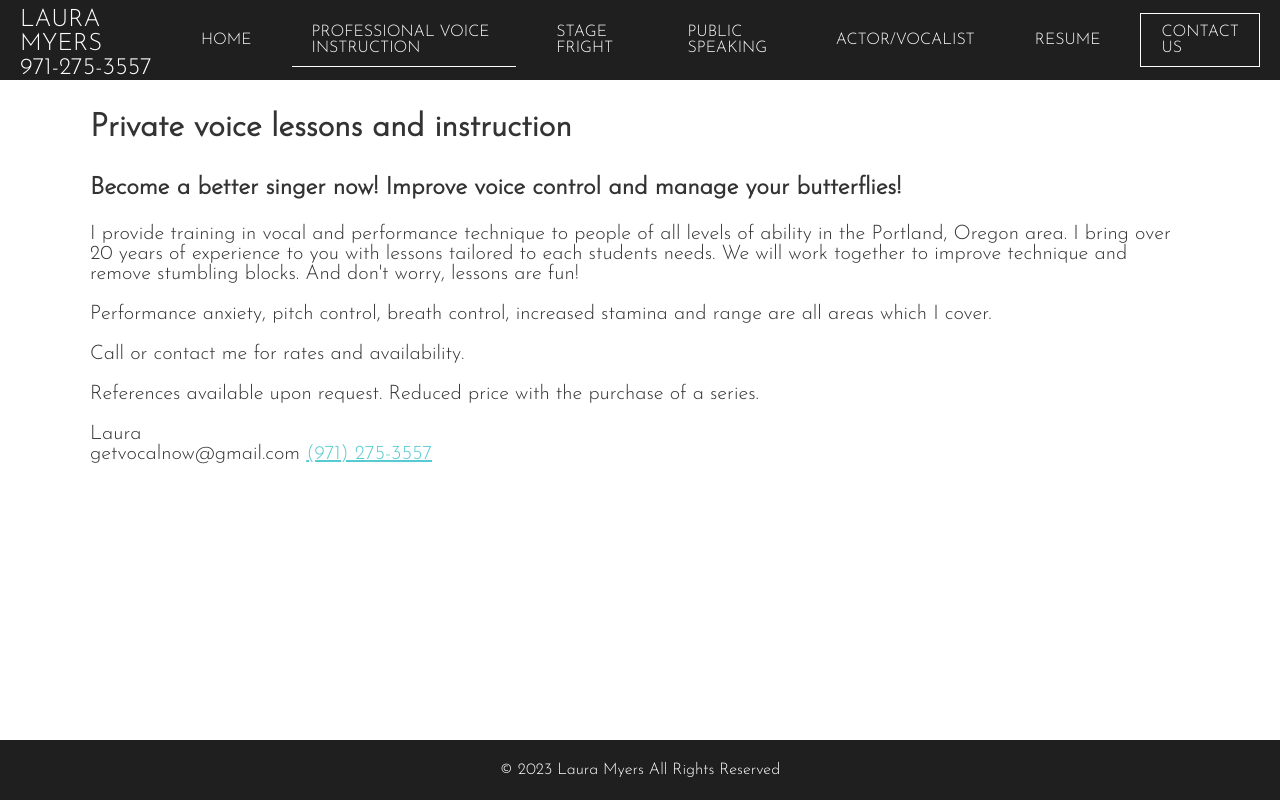
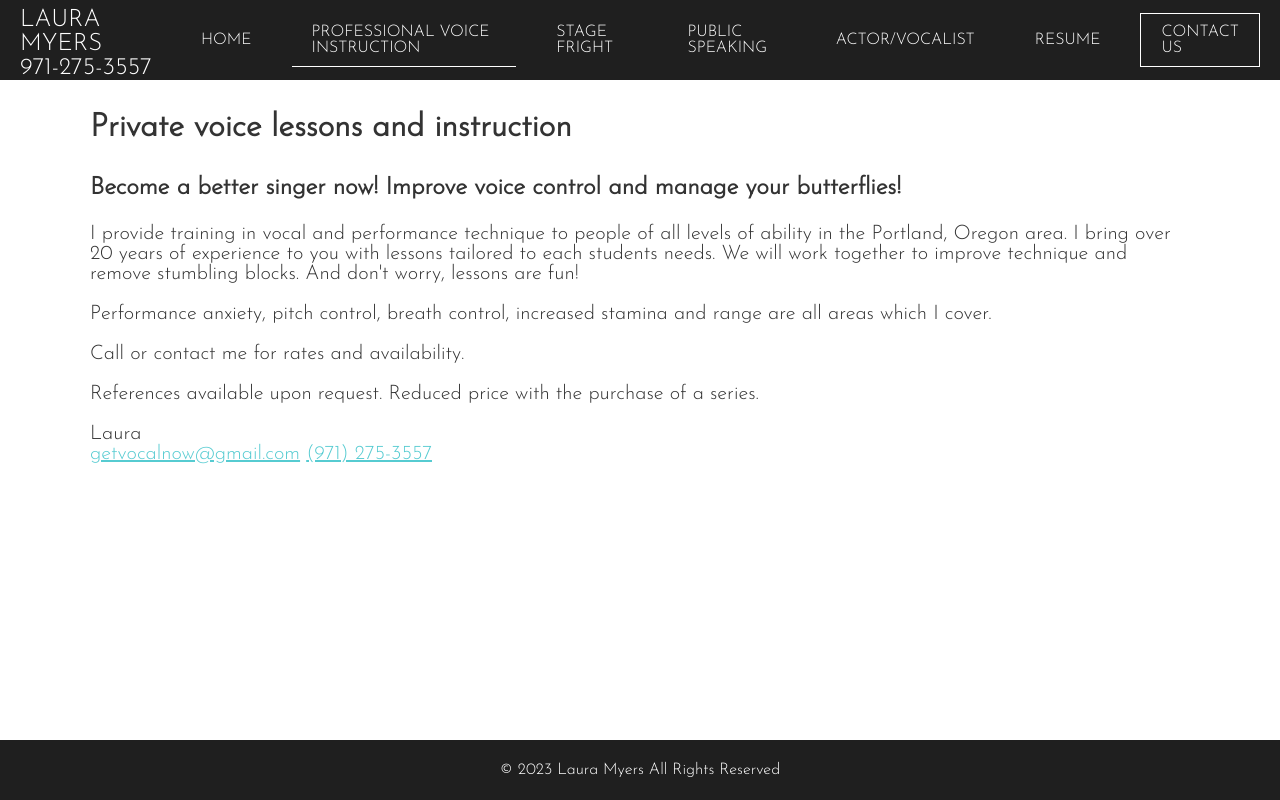
Before and after one commit to krakenxiv/laurajmyers_com, a Next.js app: page /professional-voice-instruction in a window 1280 px wide. Built offline with nearby package versions, Linux system fonts and the light colour scheme.

Commit message:
fixing link

```diff
--- a/app/professional-voice-instruction/page.js
+++ b/app/professional-voice-instruction/page.js
@@ -36,8 +36,9 @@ export default function ProfessionalVoiceInstruction() {
         <p>
           Laura
           <br />
-          <Link href="mailto:getvocalnow@gmail.com?subject=Inquiry%20from%20Laurajmyers.com"></Link>{' '}
-          getvocalnow@gmail.com{' '}
+          <Link href="mailto:getvocalnow@gmail.com?subject=Inquiry%20from%20Laurajmyers.com">
+            getvocalnow@gmail.com
+          </Link>{' '}
           <Link href="tel:971-275-3557">(971) 275-3557</Link>
         </p>
       </div>
```
